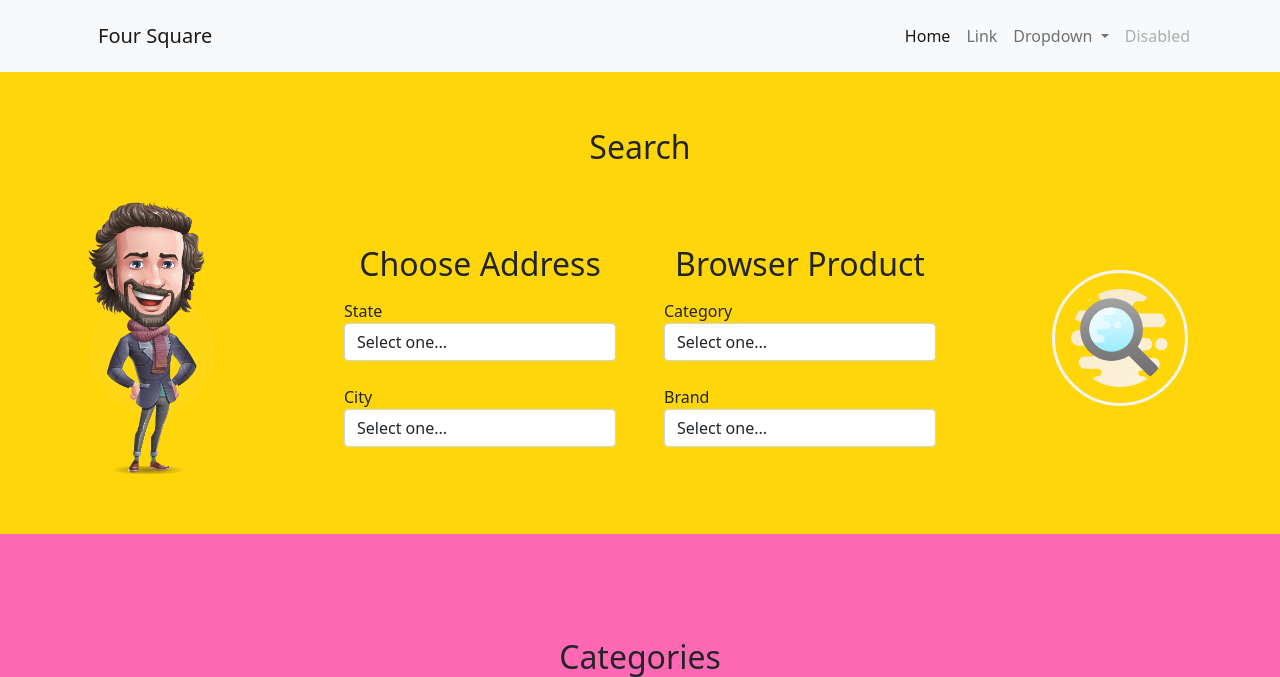
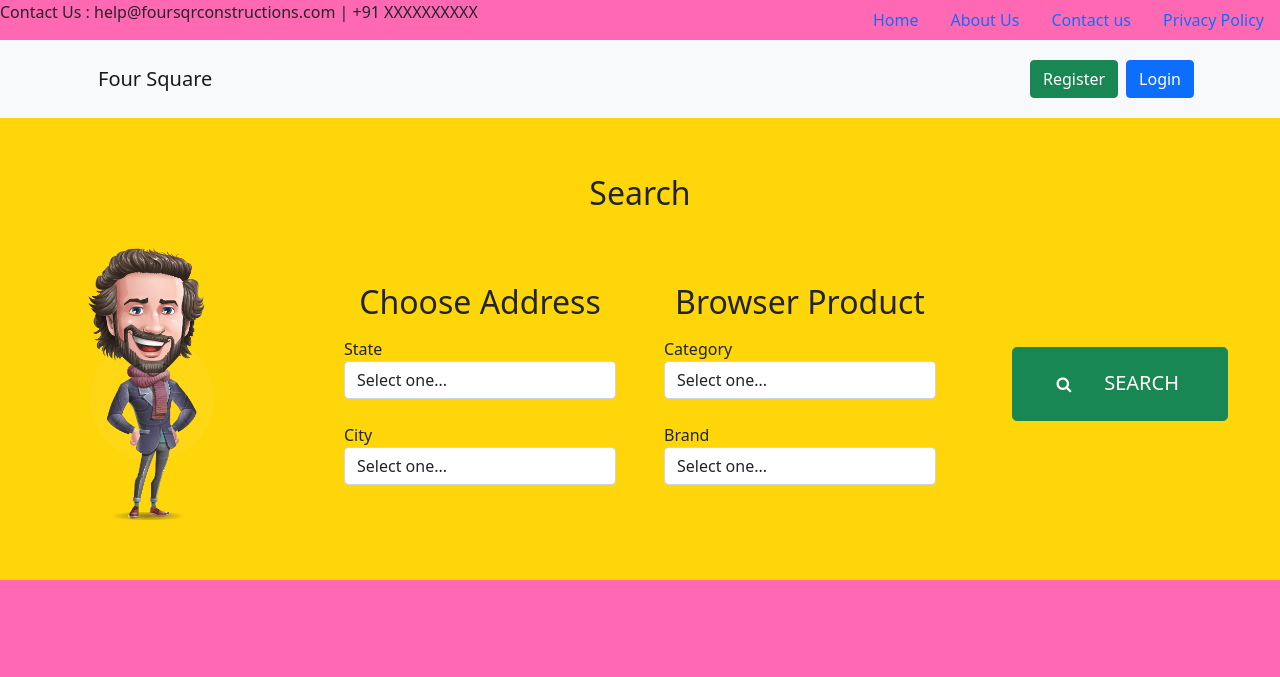
Before and after one commit to thisIsAditya/four-square-constructions, a PHP site: page / in a window 1280 px wide. Shown: the top 677 px of the page. Run offline with PHP 8.4, Linux system fonts and the light colour scheme.

Commit message:
Added Login/Register 1.Added Login and Register Modal to the 'login.inc.php' and added nuttons to 'nav.inc.php' 2. Added Top bar with contact info and some quick links about the website.

```diff
--- a/components/header.inc.php
+++ b/components/header.inc.php
@@ -4,7 +4,10 @@
     <title>Four Square Constructions | Home</title>
     <meta charset="utf-8">
     <meta name="viewport" content="width=device-width, initial-scale=1">
-    <link href="https://cdn.jsdelivr.net/npm/bootstrap@5.0.1/dist/css/bootstrap.min.css" rel="stylesheet" integrity="sha384-+0n0xVW2eSR5OomGNYDnhzAbDsOXxcvSN1TPprVMTNDbiYZCxYbOOl7+AMvyTG2x" crossorigin="anonymous">
+    <!-- Bootstrap Integration -->
+         <link href="https://cdn.jsdelivr.net/npm/bootstrap@5.0.1/dist/css/bootstrap.min.css" rel="stylesheet" integrity="sha384-+0n0xVW2eSR5OomGNYDnhzAbDsOXxcvSN1TPprVMTNDbiYZCxYbOOl7+AMvyTG2x" crossorigin="anonymous">
+        <script src="https://cdn.jsdelivr.net/npm/bootstrap@5.0.1/dist/js/bootstrap.bundle.min.js" integrity="sha384-gtEjrD/SeCtmISkJkNUaaKMoLD0//ElJ19smozuHV6z3Iehds+3Ulb9Bn9Plx0x4" crossorigin="anonymous"></script>
+    <!-- Bootsrtap Integration Ends-->
     <link rel="stylesheet" href="../css.css">
     <link rel="stylesheet" href="https://cdnjs.cloudflare.com/ajax/libs/font-awesome/4.7.0/css/font-awesome.min.css">
     <style>
--- /dev/null
+++ b/components/login.inc.php
@@ -0,0 +1,110 @@
+<!-- Login Modal -->
+<div class="modal fade" id="loginModal" data-bs-backdrop="static" data-bs-keyboard="false" tabindex="-1" aria-labelledby="staticBackdropLabel" aria-hidden="true">
+  <div class="modal-dialog modal-dialog-centered">
+    <div class="modal-content">
+      <div class="modal-header">
+        <h5 class="modal-title" id="staticBackdropLabel">Login</h5>
+        <button type="button" class="btn-close" data-bs-dismiss="modal" aria-label="Close"></button>
+      </div>
+
+      <div class="modal-body">
+        <div class="container-fluid">
+          <div class="row">
+              <div class="col">
+                  <form action="">
+                    <div class="form-group d-flex justify-content-evenly m-4">
+                      <label for="usertype">Select Login Type</label>
+                      <div>
+                      <input type="radio" name="usertype" value="buyer">
+                      <label for="usertype">Buyer</label>
+                      </div>
+
+                      <div>
+                      <input type="radio" name="usertype" value="seller">
+                      <label for="usertype">Seller</label>
+                      </div>
+
+                      <div>
+                      <input type="radio" name="usertype" value="admin">
+                      <label for="usertype">Admin</label>
+                      </div>
+                    </div>
+
+                    <div class="form-group m-4">
+                        <label for="">E-mail</label>
+                        <input type="text" class="form-control">
+                    </div>
+                    <div class="form-group m-4">
+                        <label for="">Password</label>
+                        <input type="text" class="form-control">
+                    </div>
+                  </form>
+              </div>
+            </div>
+          </div>
+      </div>
+
+      <div class="modal-footer">
+        <button type=="button" class="btn btn-primary">Login</button>
+        <button type="button" class="btn btn-primary" data-bs-toggle="modal" data-bs-target="#registerModal"  data-bs-dismiss="modal">Register Here!</button>
+      </div>
+
+    </div>
+  </div>
+</div>
+
+
+<!-- Register Modal -->
+
+ <div class="modal fade" id="registerModal" data-bs-backdrop="static" data-bs-keyboard="false" tabindex="-1" aria-labelledby="staticBackdropLabel" aria-hidden="true">
+  <div class="modal-dialog modal-dialog-centered">
+    <div class="modal-content">
+      <div class="modal-header">
+        <h5 class="modal-title" id="staticBackdropLabel">Register</h5>
+        <button type="button" class="btn-close" data-bs-dismiss="modal" aria-label="Close"></button>
+      </div>
+
+      <div class="modal-body">
+        <div class="container-fluid">
+          <div class="row">
+              <div class="col">
+                  <form action="">
+                    <div class="form-group m-4">
+                      <label for="usertype">User Type : </label>
+                      <select name="" id="" class="form-control">
+                        <option value="buyer">Buyer</option>
+                        <option value="seller">Seller</option>
+                      </select>
+                    </div>
+                    <div class="form-group m-4">
+                        <label for="">First Name</label>
+                        <input type="text" class="form-control">
+                    </div>
+
+                    <div class="form-group m-4">
+                        <label for="">Last Name</label>
+                        <input type="text" class="form-control">
+                    </div>
+
+                    <div class="form-group m-4">
+                        <label for="">E-mail</label>
+                        <input type="email" class="form-control">
+                    </div>
+                    <div class="form-group m-4">
+                        <label for="">Password</label>
+                        <input type="password" class="form-control">
+                    </div>
+                  </form>
+              </div>
+            </div>
+          </div>
+      </div>
+
+      <div class="modal-footer">
+        <button type=="button" class="btn btn-primary">Register</button>
+        <button type="button" class="btn btn-primary" data-bs-toggle="modal" data-bs-target="#loginModal"  data-bs-dismiss="modal">Login Here!</button>
+      </div>
+
+    </div>
+  </div>
+</div>
--- a/components/navbar.inc.php
+++ b/components/navbar.inc.php
@@ -1,3 +1,21 @@
+<!-- Top Bar Starts -->
+<ul class="nav justify-content-end">
+  <p class="me-auto">Contact Us : help@foursqrconstructions.com | +91 XXXXXXXXXX </p>
+  <li class="nav-item">
+    <a class="nav-link" href="index.php">Home</a>
+  </li>
+  <li class="nav-item">
+    <a class="nav-link" href="#">About Us</a>
+  </li>
+  <li class="nav-item">
+    <a class="nav-link" href="#">Contact us</a>
+  </li>
+  <li class="nav-item">
+    <a class="nav-link" href="#">Privacy Policy</a>
+  </li>
+</ul>
+
+<!-- Top Bar Ends -->
 <nav class="navbar navbar-expand-lg navbar-light bg-light sticky-top py-3">
   <div class="container">
     <a class="navbar-brand px-3" href="#">Four Square</a>
@@ -7,27 +25,21 @@
 
     <div class="collapse navbar-collapse mr-auto justify-content-lg-end" id="navbarSupportedContent">
       <ul class="navbar-nav  mb-2 mb-lg-0">
-        <li class="nav-item">
-          <a class="nav-link active" aria-current="page" href="#">Home</a>
+        <li class="nav-item m-1">
+          <!-- Button trigger modal -->
+          <button type="button" class="btn btn-success" data-bs-toggle="modal" data-bs-target="#registerModal">
+              Register
+            </button>
         </li>
-        <li class="nav-item">
-          <a class="nav-link" href="#">Link</a>
-        </li>
-        <li class="nav-item dropdown">
-          <a class="nav-link dropdown-toggle" href="#" id="navbarDropdown" role="button" data-bs-toggle="dropdown" aria-expanded="false">
-            Dropdown
-          </a>
-          <ul class="dropdown-menu" aria-labelledby="navbarDropdown">
-            <li><a class="dropdown-item" href="#">Action</a></li>
-            <li><a class="dropdown-item" href="#">Another action</a></li>
-            <li><hr class="dropdown-divider"></li>
-            <li><a class="dropdown-item" href="#">Something else here</a></li>
-          </ul>
-        </li>
-        <li class="nav-item">
-          <a class="nav-link disabled" href="#" tabindex="-1" aria-disabled="true">Disabled</a>
+        <li class="nav-item m-1">
+            <!-- Button trigger modal -->
+            <button type="button" class="btn btn-primary" data-bs-toggle="modal" data-bs-target="#loginModal">
+              Login
+            </button>
         </li>
       </ul>
     </div>
   </div>
 </nav>
+
+<?php require("components/login.inc.php"); ?>
--- a/index.php
+++ b/index.php
@@ -19,7 +19,7 @@
                 <!-- Column 2 Starts -->
                 <div class="col-lg-3 d-flex align-items-center">
                     <div class="search-cols flex-fill p-2 m-1">
-                        <p class="h2 text-center my-3">Choose Address</p>
+                        <p class="h2 text-center mb-3">Choose Address</p>
                         <form action="" class="">
                             <div class="form-group">
                                 <label for="">State</label>
@@ -41,7 +41,7 @@
                 <!-- Column 3 Starts -->
                 <div class="col-lg-3 d-flex align-items-center">
                     <div class="search-cols flex-fill p-2 m-1">
-                        <p class="h2 text-center my-3">Browser Product</p>
+                        <p class="h2 text-center mb-3">Browser Product</p>
                         <form action="" class="">
                             <div class="form-group">
                                 <label for="">Category</label>
@@ -63,9 +63,7 @@
                    <!-- Column 4 starts -->
                    <div class="col-lg-3 d-flex align-items-center">
                     <div class="search-cols flex-fill p-2 m-1 text-center">
-                        <a href="#" >
-                            <img src="img/icons8-search.svg" class="img-fluid" id="search-img-icon">
-                        </a>
+                        <button class="btn btn-success btn-lg pe-5"> <i style="font-size :1rem;" class="fa">&#xf002;</i> SEARCH</button>
                     </div>
                 </div>
                 <!-- Colunm 4 Ends -->
```
